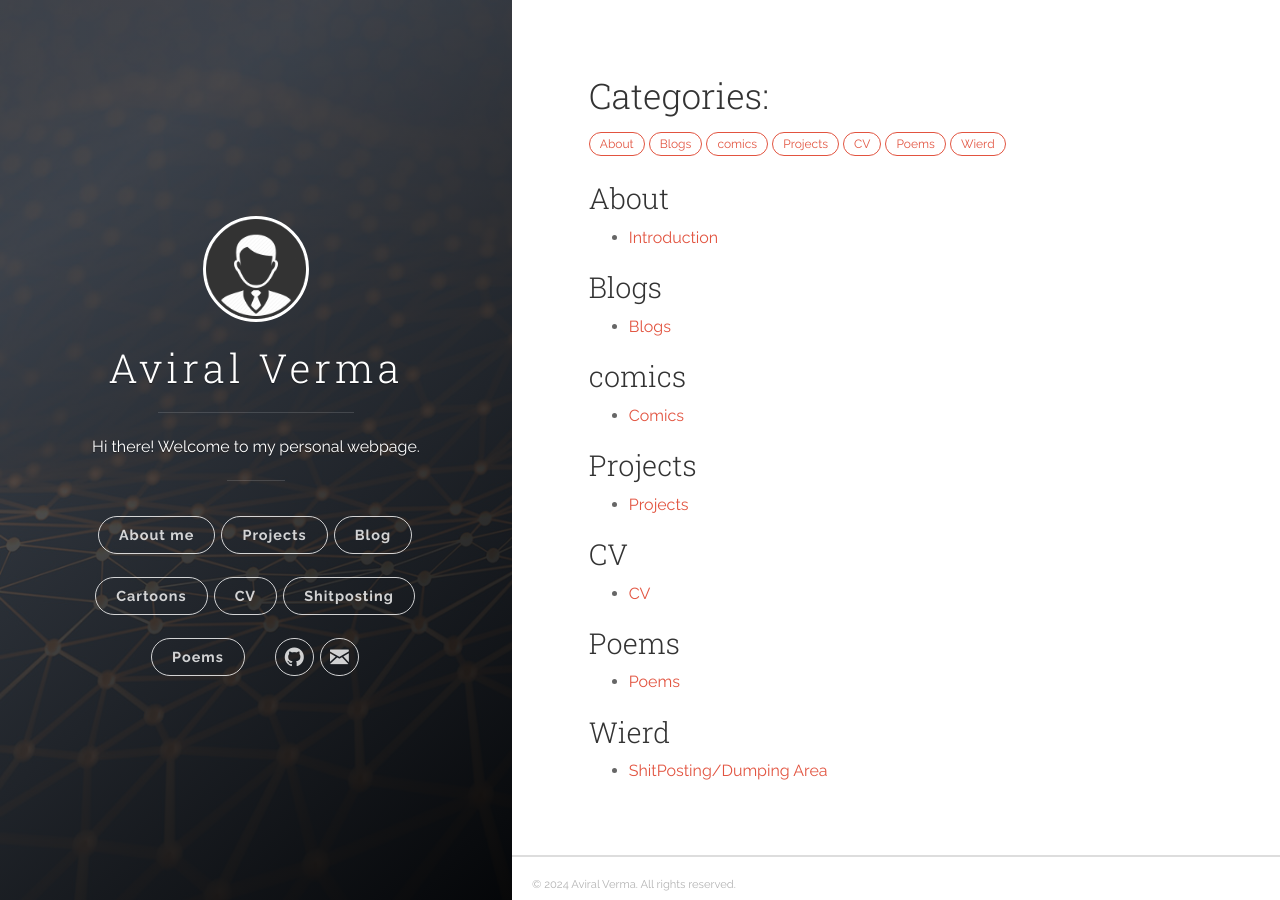
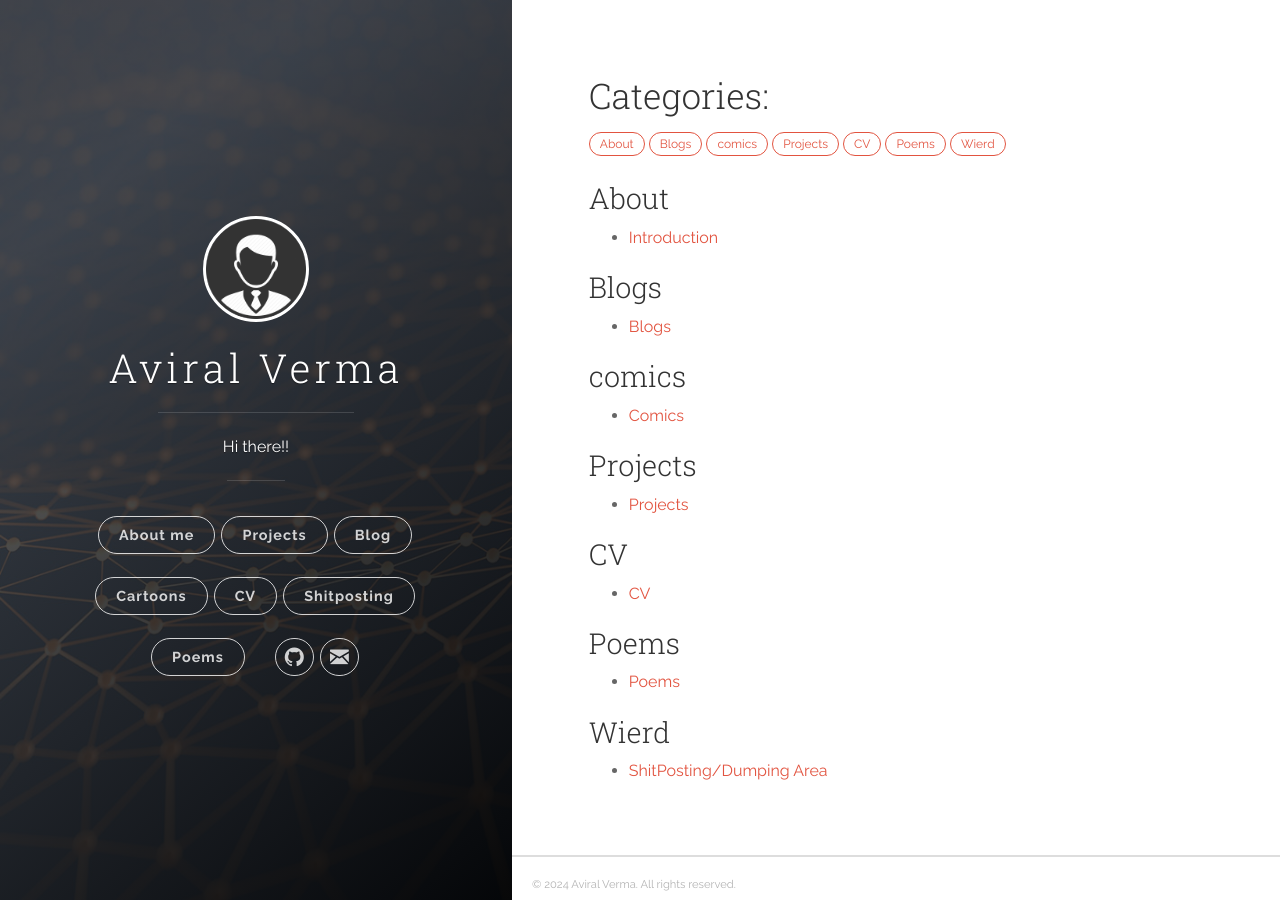
Before and after one commit to avi-xd/Aviral, a Jekyll site: the page built from categories.md, in a window 1280 px wide. Built offline with Jekyll 4.4.1, drawn with Linux system fonts in a browser that asks for light colours.

Commit message:
Update _config.yml

```diff
--- a/_config.yml
+++ b/_config.yml
@@ -1,6 +1,6 @@
 # Site settings
 title: Aviral Verma
-description: 'Hi there! Welcome to my personal webpage.'
+description: 'Hi there!!'
 url: ''
 baseurl: '/Aviral'
 # google_analytics: 'UA-XXXXXX-X'
```
